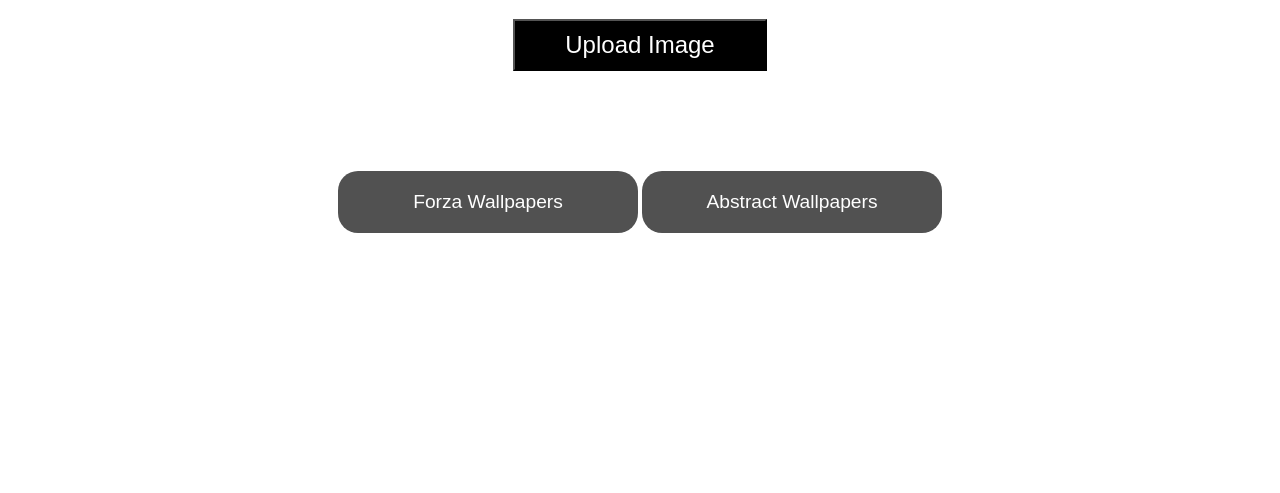
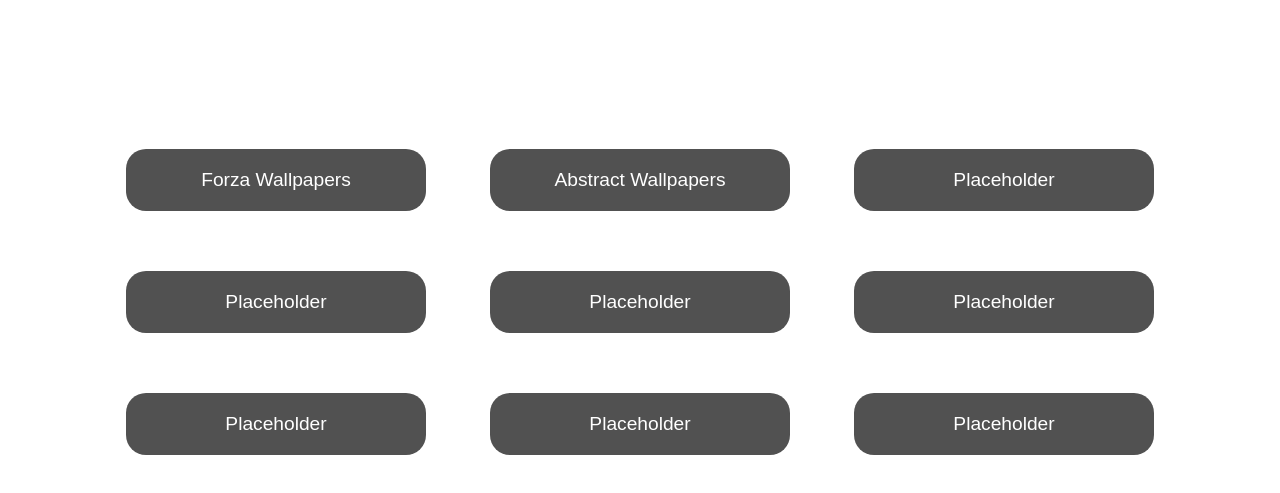
Before and after one commit to HBAustin/wallpaper-site, a plain HTML site: page index.html in a window 1280 px wide. Shown: the part 61-554 px from the top of the page. Drawn offline with Linux system fonts and the light colour scheme.

Commit message:
CSS and HTML changes

```diff
--- a/index.html
+++ b/index.html
@@ -12,13 +12,23 @@
         <h1>
             Wallpapers
         </h1>
-        <a href="upload.html"><button>Upload Image</button></a>
     </header>
 
     <main>
         <div class="buttons">
             <a href="forza.html"><button>Forza Wallpapers</button></a>
             <a href="asbtract.html"><button>Abstract Wallpapers</button></a>
+            <a href="#"><button>Placeholder</button></a>
+        </div>
+        <div class="buttons">
+            <a href="#"><button>Placeholder</button></a>
+            <a href="#"><button>Placeholder</button></a>
+            <a href="#"><button>Placeholder</button></a>
+        </div>
+        <div class="buttons">
+            <a href="#"><button>Placeholder</button></a>
+            <a href="#"><button>Placeholder</button></a>
+            <a href="#"><button>Placeholder</button></a>
         </div>
     </main>
 
--- a/styles/style.css
+++ b/styles/style.css
@@ -3,6 +3,7 @@
 }
 .buttons button {
     background-color: #515151;
+    margin: 30px;
     color: white;
     border: none;
     padding: 20px 50px;
--- a/styles/walls.css
+++ b/styles/walls.css
@@ -126,7 +126,7 @@ main .wallpaper {
 
 @media (prefers-color-scheme: dark) {
     body {
-        background-color: #121212;
+        background-color: black;
         color: #ffffff;
     }
     header {
```
